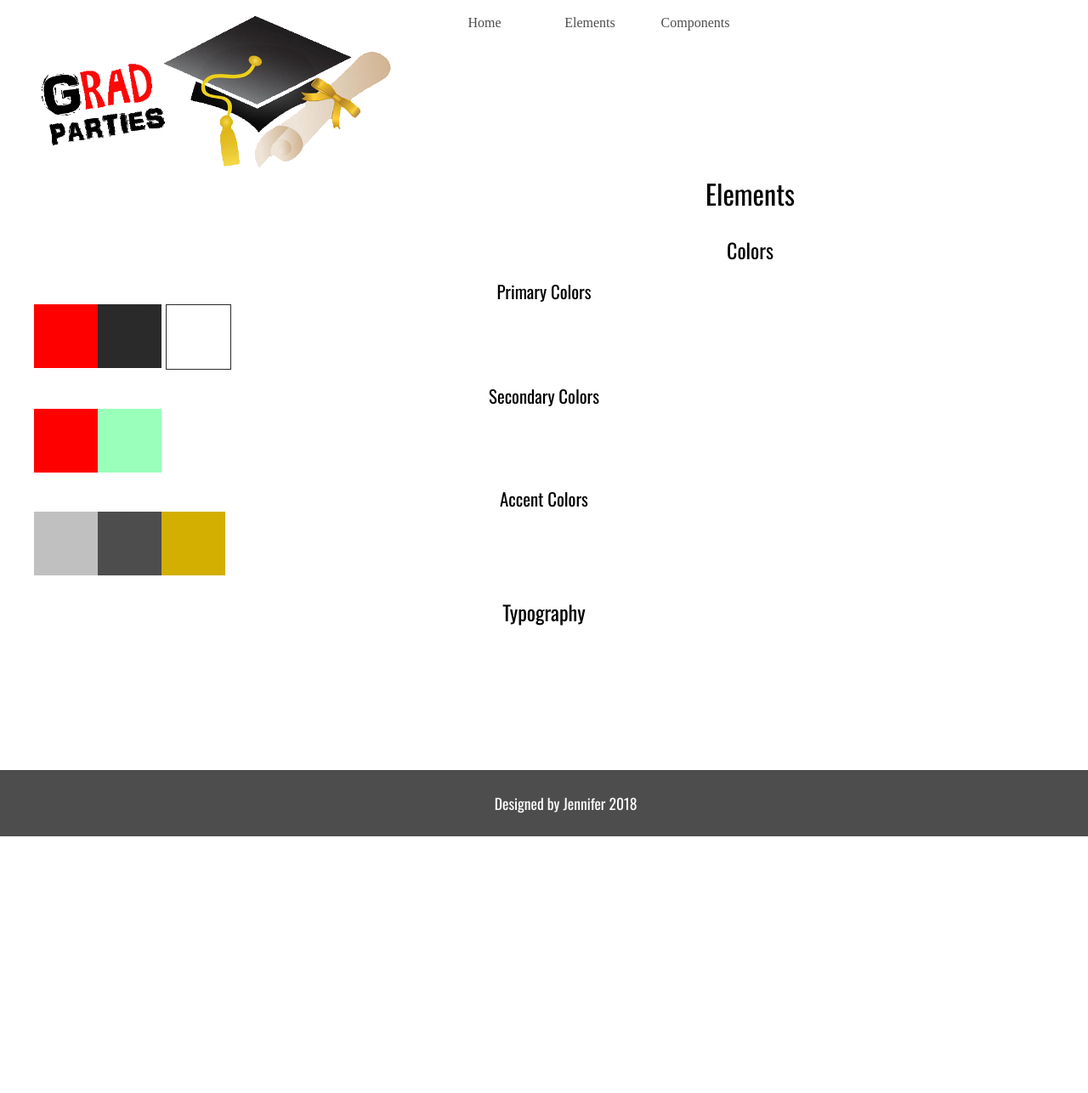
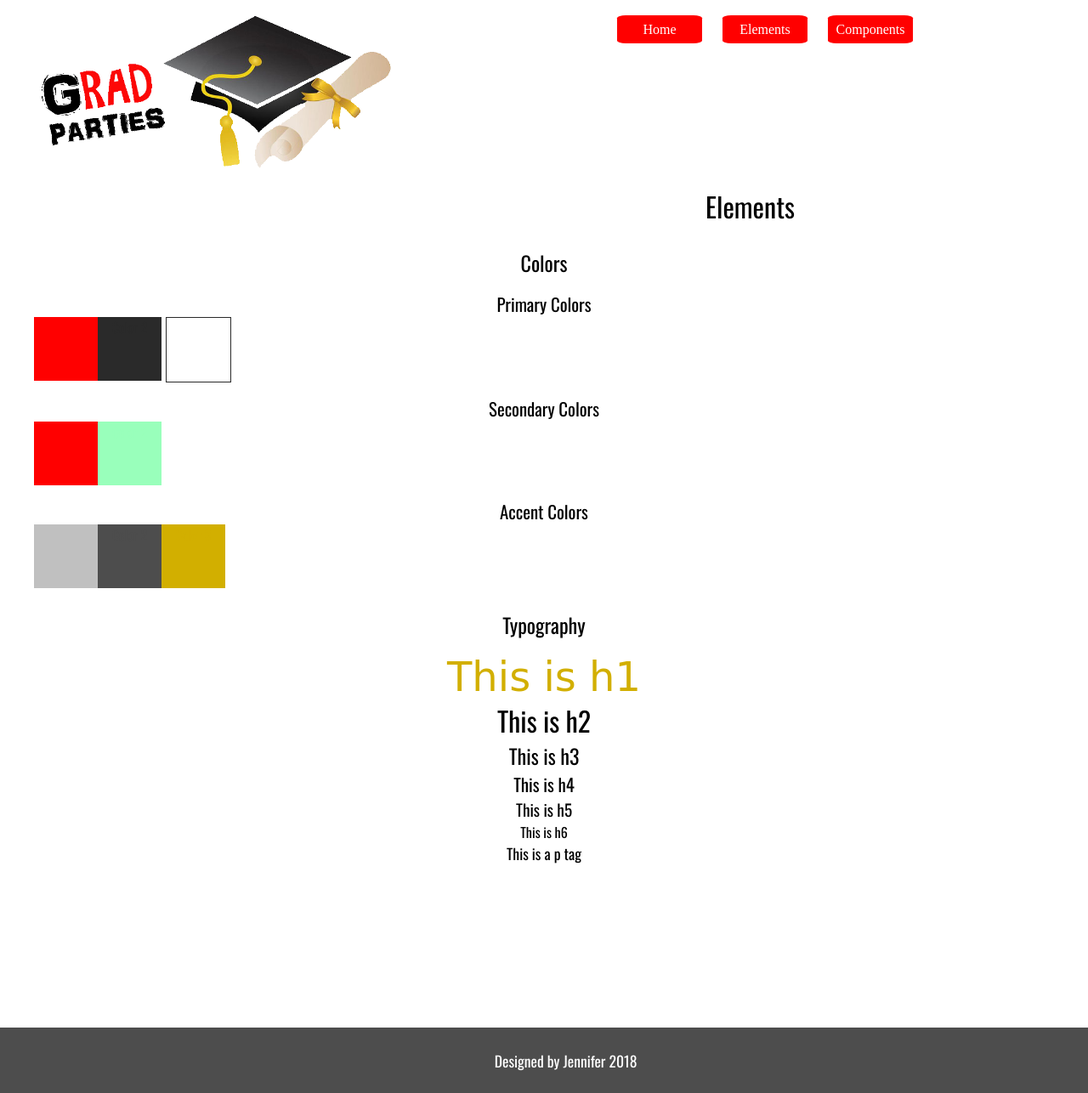
Before and after one commit to fincherie/project-1_part-2_lingafelter-jennifer, a plain HTML site: page elements.html in a window 1280 px wide. Shown: the top 1286 px of the page at 85% size. Before the commit the page ends 984 px from the top, so only its background shows below. Drawn offline with nearby package versions, Linux system fonts and the light colour scheme; a web font is replaced by a local one.

Commit message:
Added typography

```diff
--- a/elements.html
+++ b/elements.html
@@ -27,8 +27,6 @@
     <main class="main">
       <section class="main__section">
         <h2>Elements</h2>
-
-        <!-- This is where your colors go -->
         <section class="main__section">
           <h3>Colors</h3>
           <div class="colors">
@@ -63,9 +61,17 @@
         <section class="main__section">
           <h3>Typography</h3>
           <div class="item-container">
-            <!-- This is where your typography tags go -->
-            <!-- h1, h2, h3, h4, h5, h6, p, a -->
-          </div>
+            <h1>This is h1</h1>
+              <h2>This is h2</h2>
+                <h3>This is h3</h3>
+                  <h4>This is h4</h4>
+                    <h5>This is h5</h5>
+                      <h6>This is h6</h6>
+                        <p>
+                          This is a p tag
+                        </p>
+                          <a>This is an a tag</a>
+                     </div>
         </section>
 
       </section>
--- a/sass/base/_layout.scss
+++ b/sass/base/_layout.scss
@@ -1,9 +1,15 @@
 // Base Layout Stylesheet
 // This is where your layout of the project will go
 // ========================================
+
+body {
+  text-align: center;
+}
+
 .header {
   display: inline;
 }
+
 .header__logo {
   width: 50%;
   float: left;
@@ -17,7 +23,7 @@
     display: inline;
     list-style-type: none;
     width: 100px;
-    color: $darkgray;
+    color: $white;
     text-decoration: none;
   }
 
@@ -29,6 +35,9 @@
     margin-top: 5%;
     text-decoration: none;
     text-align: center;
+    background-color: $red;
+    color: $white;
+    padding: 2% 0 2% 0;
   }
 
   &__list--item:hover {
@@ -41,7 +50,7 @@
 .main {
   padding: $spacer-m;
   margin-top: 10%;
-  @include media($large);
+  font-family: $primary-font;
 
   &__section {
     margin: $spacer-lg $reset-0;
--- a/sass/components/_form-elements.scss
+++ b/sass/components/_form-elements.scss
@@ -9,6 +9,7 @@
   background-color: $gray;
   width: 60%;
   padding: 3% 0 3% 0;
+  max-width: 500px;
 
   &__label{
     margin: auto;
```
Also changed, not shown: css/main.css, 1 other file.
